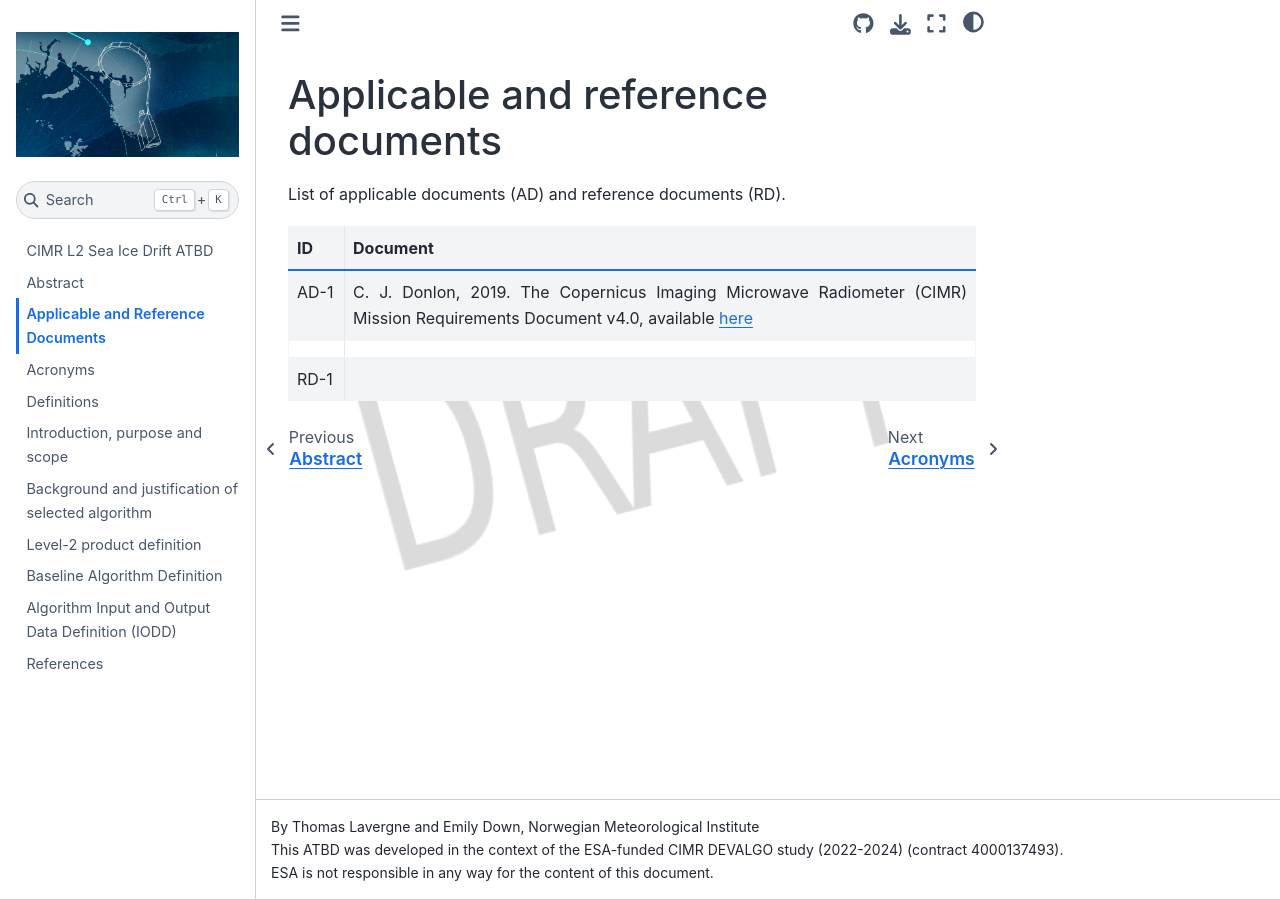
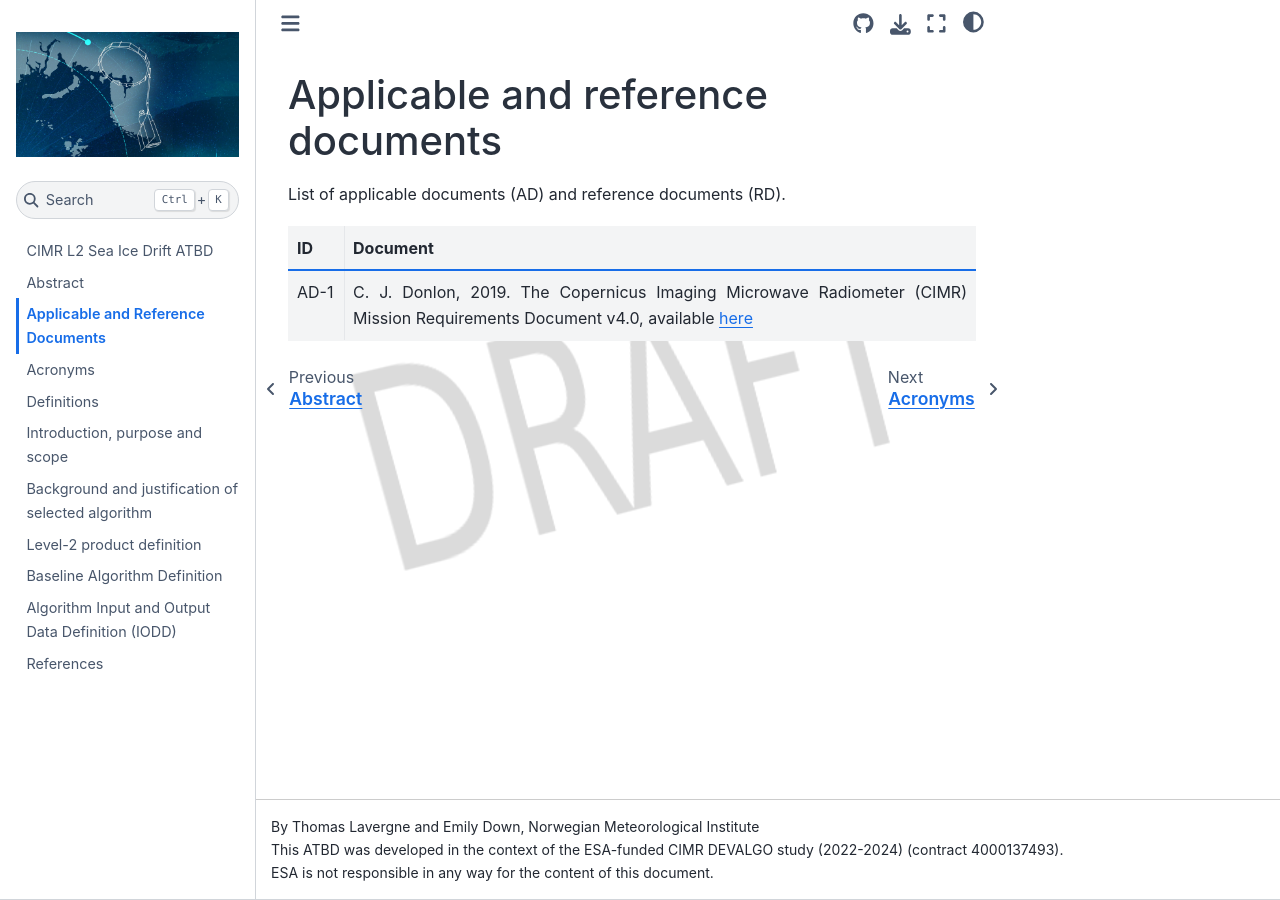
Before and after one commit to CIMR-Algos/SeaIceDrift_ATBD, a Jupyter Book: the page built from book/applicable_ref_docs.md, in a window 1280 px wide. Built offline with Jupyter Book 1.0.4 settings and Sphinx 7.4.7 and the Sphinx Book theme 1.1.4, drawn with Linux system fonts in a browser that asks for light colours.

```diff
--- a/book/applicable_ref_docs.md
+++ b/book/applicable_ref_docs.md
@@ -5,5 +5,3 @@
  | ID | Document |
  | --- | --- |
  | AD-1 &nbsp; |  C. J. Donlon, 2019. The Copernicus Imaging Microwave Radiometer (CIMR) Mission Requirements Document v4.0, available [here](https://esamultimedia.esa.int/docs/EarthObservation/CIMR-MRD-v4.0-20201006_Issued.pdf)    |
- |  |  |
- | RD-1 |  |
```
